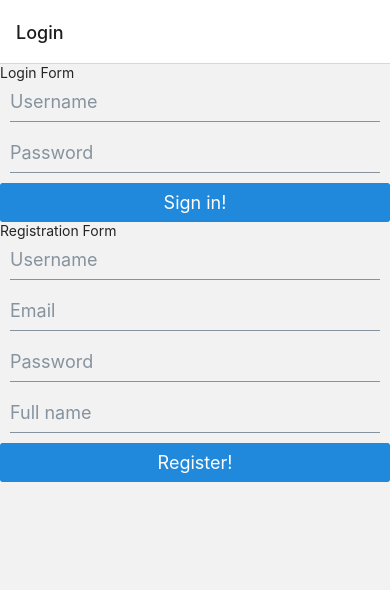
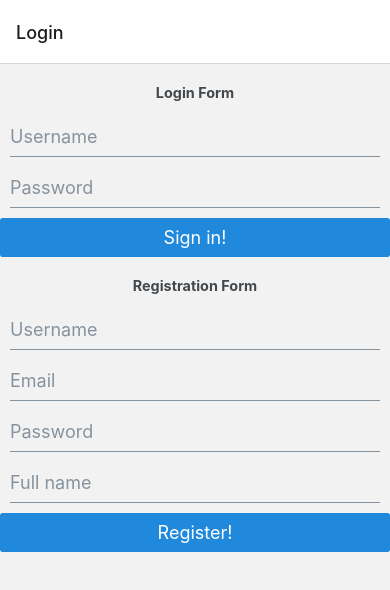
Before and after one commit to remysi/my-first-react-app, a React Native app: screen /Login in a window 390 px wide. Shown: the top 590 px of the page. Built offline with nearby package versions, Linux system fonts and the light colour scheme; what react-native-expo-viewport-units would draw is missing.

Commit message:
some styling changes to forms

```diff
--- a/components/LoginForm.js
+++ b/components/LoginForm.js
@@ -5,7 +5,7 @@ import {useContext} from 'react';
 import {MainContext} from '../contexts/MainContext';
 import {useLogin} from '../hooks/ApiHooks';
 
-import {Input, Button, Text} from '@rneui/themed';
+import {Input, Button, Text, Card} from '@rneui/themed';
 
 
 const LoginForm = () => {
@@ -31,7 +31,7 @@ const LoginForm = () => {
 
   return (
     <View>
-      <Text>Login Form</Text>
+      <Card.Title style={{ marginTop: 20 }}>Login Form</Card.Title>
 
       <Controller
         control={control}
--- a/components/RegisterForm.js
+++ b/components/RegisterForm.js
@@ -5,7 +5,7 @@ import {useContext} from 'react';
 import {MainContext} from '../contexts/MainContext';
 import {useLogin, useUser} from '../hooks/ApiHooks';
 
-import {Input, Button, Text} from '@rneui/themed';
+import {Input, Button, Text, Card} from '@rneui/themed';
 
 const RegisterForm = () => {
   const {isLoggedIn, setIsLoggedIn} = useContext(MainContext);
@@ -33,7 +33,7 @@ const RegisterForm = () => {
 
   return (
     <View>
-      <Text>Registration Form</Text>
+      <Card.Title style={{ marginTop: 20 }}>Registration Form</Card.Title>
 
       <Controller
         control={control}
--- a/views/Login.js
+++ b/views/Login.js
@@ -39,15 +39,6 @@ const Login = ({navigation}) => {
   );
 };
 
-const styles = StyleSheet.create({
-  container: {
-    flex: 1,
-    backgroundColor: '#fff',
-    alignItems: 'center',
-    justifyContent: 'center',
-  },
-});
-
 Login.propTypes = {
   navigation: PropTypes.object,
 };
```
Also changed, not shown: components/List.js (+17 -0 lines).
